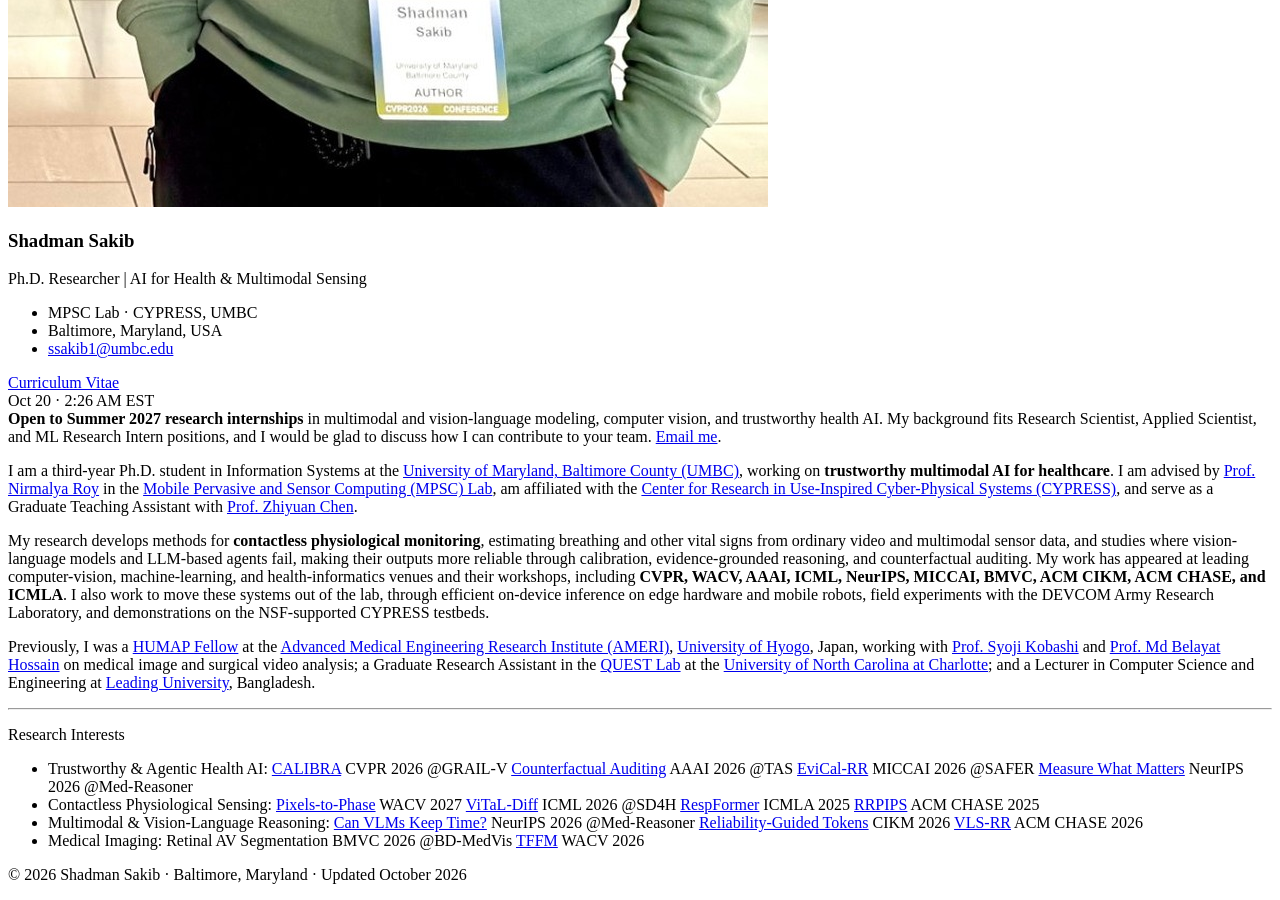
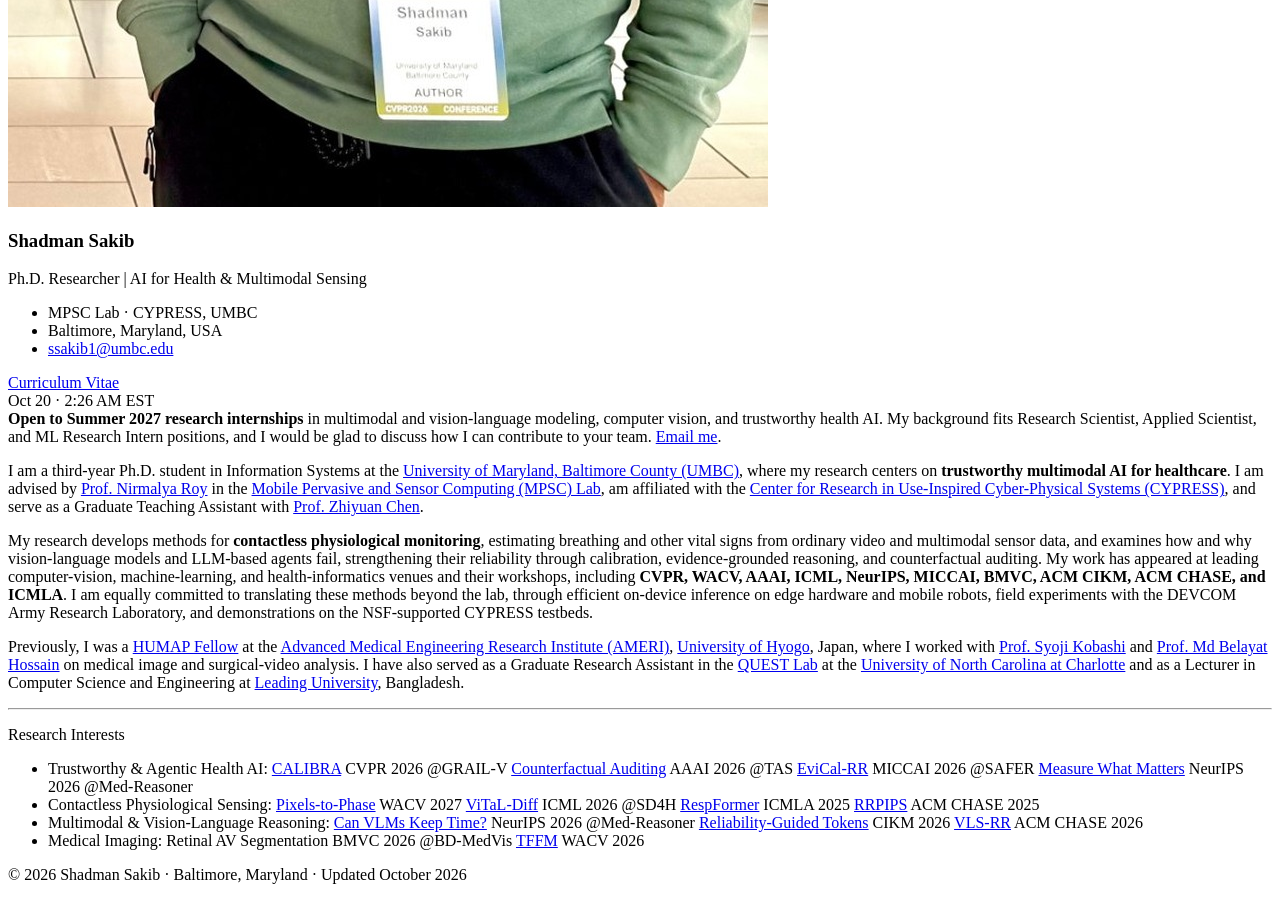
Before and after one commit to sakibshadman/sakibshadman.github.io, a Jekyll site: the page built from _pages/includes/intro.md, in a window 1280 px wide and 900 px high, scrolled down 1126 px. Built offline with Jekyll 4.4.1, drawn with Linux system fonts in a browser that asks for light colours; our own code applies the rules of GitHub Pages for plain Markdown files.

Commit message:
Add files via upload

```diff
--- a/_pages/includes/intro.md
+++ b/_pages/includes/intro.md
@@ -3,11 +3,11 @@
   <span class="avail__text"><strong>Open to Summer 2027 research internships</strong> in multimodal and vision-language modeling, computer vision, and trustworthy health AI. My background fits Research Scientist, Applied Scientist, and ML Research Intern positions, and I would be glad to discuss how I can contribute to your team. <a href="mailto:ssakib1@umbc.edu?subject=Summer%202027%20Research%20Internship">Email me</a>.</span>
 </div>
 
-I am a third-year Ph.D. student in Information Systems at the [University of Maryland, Baltimore County (UMBC)](https://umbc.edu/), working on **trustworthy multimodal AI for healthcare**. I am advised by [Prof. Nirmalya Roy](https://artiamas.umd.edu/nirmalya-roy/) in the [Mobile Pervasive and Sensor Computing (MPSC) Lab](https://mpsc.umbc.edu/home), am affiliated with the [Center for Research in Use-Inspired Cyber-Physical Systems (CYPRESS)](https://cypress.umbc.edu/), and serve as a Graduate Teaching Assistant with [Prof. Zhiyuan Chen](https://userpages.umbc.edu/~zhchen/).
+I am a third-year Ph.D. student in Information Systems at the [University of Maryland, Baltimore County (UMBC)](https://umbc.edu/), where my research centers on **trustworthy multimodal AI for healthcare**. I am advised by [Prof. Nirmalya Roy](https://artiamas.umd.edu/nirmalya-roy/) in the [Mobile Pervasive and Sensor Computing (MPSC) Lab](https://mpsc.umbc.edu/home), am affiliated with the [Center for Research in Use-Inspired Cyber-Physical Systems (CYPRESS)](https://cypress.umbc.edu/), and serve as a Graduate Teaching Assistant with [Prof. Zhiyuan Chen](https://userpages.umbc.edu/~zhchen/).
 
-My research develops methods for **contactless physiological monitoring**, estimating breathing and other vital signs from ordinary video and multimodal sensor data, and studies where vision-language models and LLM-based agents fail, making their outputs more reliable through calibration, evidence-grounded reasoning, and counterfactual auditing. My work has appeared at leading computer-vision, machine-learning, and health-informatics venues and their workshops, including **CVPR, WACV, AAAI, ICML, NeurIPS, MICCAI, BMVC, ACM CIKM, ACM CHASE, and ICMLA**. I also work to move these systems out of the lab, through efficient on-device inference on edge hardware and mobile robots, field experiments with the DEVCOM Army Research Laboratory, and demonstrations on the NSF-supported CYPRESS testbeds.
+My research develops methods for **contactless physiological monitoring**, estimating breathing and other vital signs from ordinary video and multimodal sensor data, and examines how and why vision-language models and LLM-based agents fail, strengthening their reliability through calibration, evidence-grounded reasoning, and counterfactual auditing. My work has appeared at leading computer-vision, machine-learning, and health-informatics venues and their workshops, including **CVPR, WACV, AAAI, ICML, NeurIPS, MICCAI, BMVC, ACM CIKM, ACM CHASE, and ICMLA**. I am equally committed to translating these methods beyond the lab, through efficient on-device inference on edge hardware and mobile robots, field experiments with the DEVCOM Army Research Laboratory, and demonstrations on the NSF-supported CYPRESS testbeds.
 
-Previously, I was a [HUMAP Fellow](https://hyogo-humap.jp/en/search/203) at the [Advanced Medical Engineering Research Institute (AMERI)](https://ame-hyogo.org/english/), [University of Hyogo](https://www.u-hyogo.ac.jp/english/), Japan, working with [Prof. Syoji Kobashi](https://sites.google.com/site/syojikobashi/people/syojikobashi) and [Prof. Md Belayat Hossain](https://academics.siu.edu/computing-and-technology/computer-science/faculty/hossain-mdbelayat.php) on medical image and surgical video analysis; a Graduate Research Assistant in the [QUEST Lab](https://coefs.charlotte.edu/fdeeba/) at the [University of North Carolina at Charlotte](https://www.charlotte.edu/); and a Lecturer in Computer Science and Engineering at [Leading University](https://www.lus.ac.bd/), Bangladesh.
+Previously, I was a [HUMAP Fellow](https://hyogo-humap.jp/en/search/203) at the [Advanced Medical Engineering Research Institute (AMERI)](https://ame-hyogo.org/english/), [University of Hyogo](https://www.u-hyogo.ac.jp/english/), Japan, where I worked with [Prof. Syoji Kobashi](https://sites.google.com/site/syojikobashi/people/syojikobashi) and [Prof. Md Belayat Hossain](https://academics.siu.edu/computing-and-technology/computer-science/faculty/hossain-mdbelayat.php) on medical image and surgical-video analysis. I have also served as a Graduate Research Assistant in the [QUEST Lab](https://coefs.charlotte.edu/fdeeba/) at the [University of North Carolina at Charlotte](https://www.charlotte.edu/) and as a Lecturer in Computer Science and Engineering at [Leading University](https://www.lus.ac.bd/), Bangladesh.
 
 <hr class="intro-rule">
 
```
